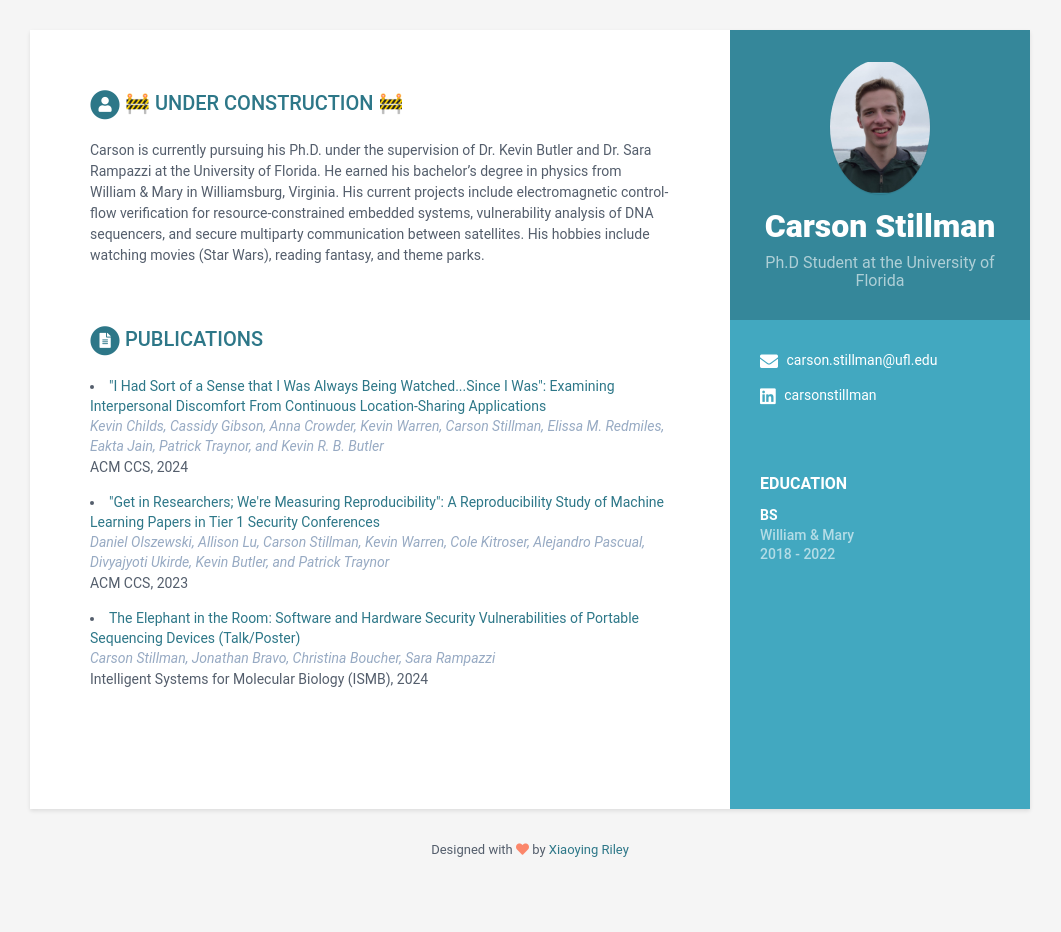
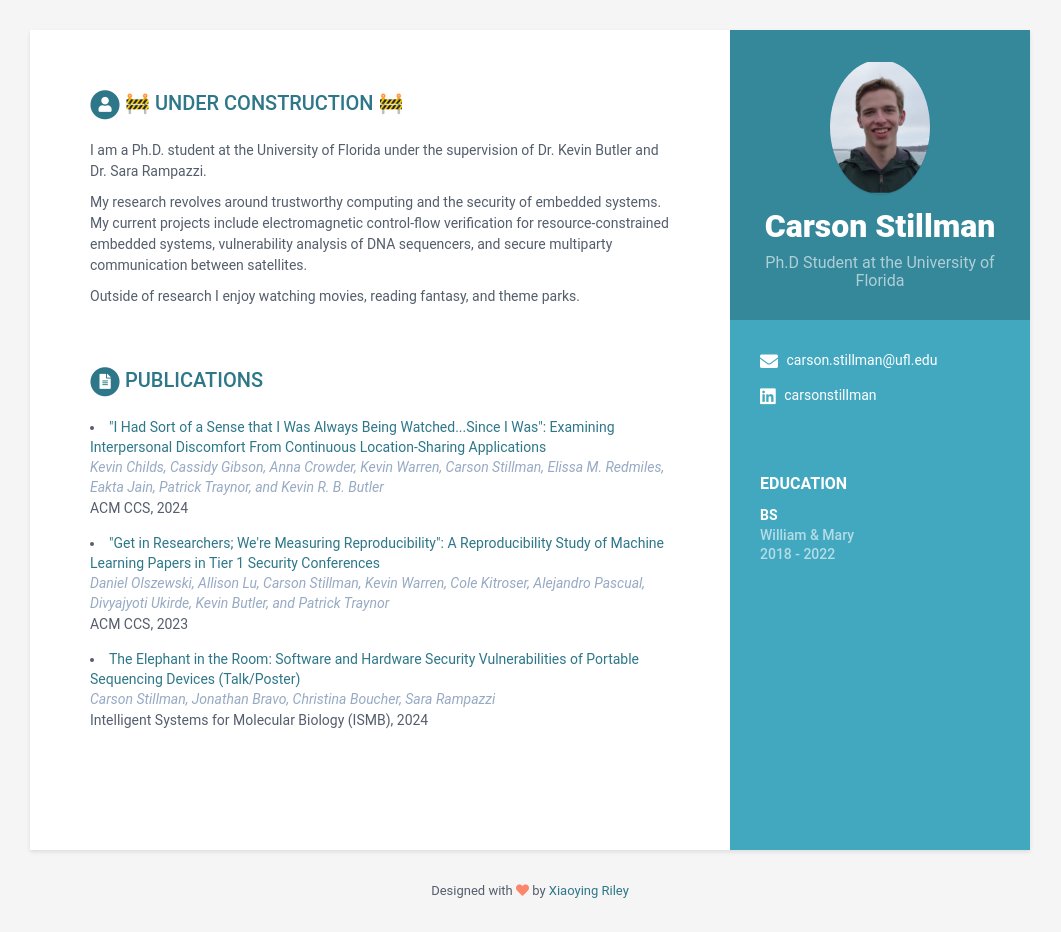
Before and after one commit to carsonstillman/carson_stillman, a Jekyll site: the page built from index.html, in a window 1280 px wide. Shown: the whole page, without its empty margins (110-1171 px from the left). Built offline with Jekyll 4.4.1, drawn with Linux system fonts in a browser that asks for light colours; before the commit the page ends 900 px from its top, so only the background shows below that.

Commit message:
updated bio

```diff
--- a/_data/data.yml
+++ b/_data/data.yml
@@ -57,7 +57,11 @@ sidebar:
 career-profile:
     title: 🚧 Under Construction 🚧
     summary: |
-      Carson is currently pursuing his Ph.D. under the supervision of Dr. Kevin Butler and Dr. Sara Rampazzi at the University of Florida. He earned his bachelor’s degree in physics from William & Mary in Williamsburg, Virginia. His current projects include electromagnetic control-flow verification for resource-constrained embedded systems, vulnerability analysis of DNA sequencers, and secure multiparty communication between satellites. His hobbies include watching movies (Star Wars), reading fantasy, and theme parks.
+      I am a Ph.D. student at the University of Florida under the supervision of Dr. Kevin Butler and Dr. Sara Rampazzi.
+
+      My research revolves around trustworthy computing and the security of embedded systems. My current projects include electromagnetic control-flow verification for resource-constrained embedded systems, vulnerability analysis of DNA sequencers, and secure multiparty communication between satellites.
+
+      Outside of research I enjoy watching movies, reading fantasy, and theme parks.
 education:
     title: Education
     info:
```
